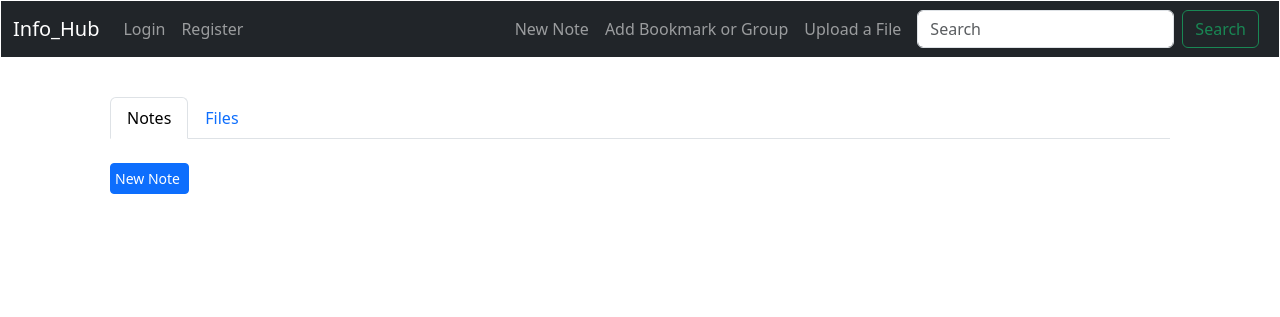
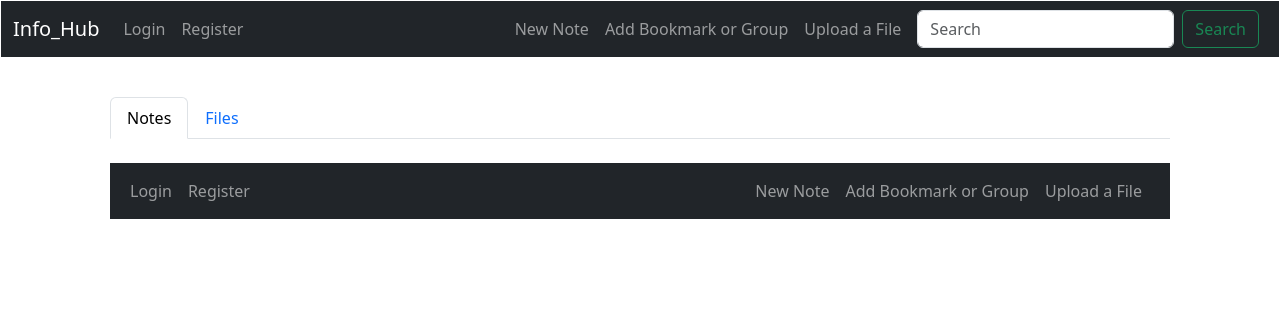
Before and after one commit to Willmo103/Flask-Notes-API-Docker, a Flask app: page / in a window 1280 px wide. Shown: the top 317 px of the page. Run offline with Flask 3, Linux system fonts and the light colour scheme; data that the repository does not hold is empty; parts of the project's set-up code (start-up, migrations or seed data) failed here and were passed over; some libraries are stand-ins or nearby versions.

Commit message:
working on UI

```diff
--- a/app/templates/index.html
+++ b/app/templates/index.html
@@ -18,14 +18,49 @@
                 <div class="tab-content" id="myTabContent">
                     <div class="tab-pane fade show active" id="notes" role="tabpanel" aria-labelledby="notes-tab">
                         <br>
-                        <div class="d-md-flex justify-content-left ">
-                            {% if current_user.is_authenticated %}
-                            <a class="btn btn-primary btn-sm me-1 ps-1"
-                                href="{{ url_for('routes.get_user_notes', user_id=current_user.id) }}">My Notes</a>
-                            {% endif %}
-                            <a class="btn btn-primary btn-sm me-1 ps-1" href="{{ url_for('routes.add_note') }}">New
-                                Note</a>
-                        </div>
+                        <nav class="navbar navbar-expand-md navbar-dark bg-dark mb-4">
+                            <div class="container-fluid">
+
+                                <div class="collapse navbar-collapse" id="navbarCollapse">
+                                    {% if current_user.is_authenticated %}
+                                    <ul class="navbar-nav me-auto mb-2 mb-md-0">
+                                        <li>
+                                            <a class="nav-link"
+                                                href="{{ url_for('routes.get_user_files', user_id=current_user.id) }}">My
+                                                Files</a>
+                                        </li>
+                                    </ul>
+                                    {% else %}
+                                    <ul class="navbar-nav me-auto mb-2 mb-md-0">
+                                        <li class="nav-item">
+                                            <a class="nav-link" href="{{ url_for('routes.login') }}">Login</a>
+                                        </li>
+                                        <li class="nav-item">
+                                            <a class="nav-link" href="{{ url_for('routes.register') }}">Register</a>
+                                        </li>
+                                        {% endif %}
+                                    </ul>
+                                    <ul class="navbar-nav me-2 mb-2 mb-md-0">
+                                        <li class="nav-item">
+                                            <a class="nav-link" href="{{ url_for('routes.add_note') }}">New Note</a>
+                                        </li>
+                                        <li class="nav-item">
+                                            <a class="nav-link" data-bs-toggle="modal"
+                                                data-bs-target="#addBookmarkOrGroupModal" href="#">
+                                                Add Bookmark or Group
+                                            </a>
+                                        </li>
+                                        <li>
+                                            <a type="nav-link" class="nav-link" data-bs-toggle="modal"
+                                                data-bs-target="#fileUploadModal" href="">
+                                                Upload a File
+                                            </a>
+                                        </li>
+                                    </ul>
+
+                                </div>
+                            </div>
+                        </nav>
                         <div class="row ml-2 mt-2">
                             {% for note in notes %}
                             <div class="col-md-6 col-lg-4">
```
